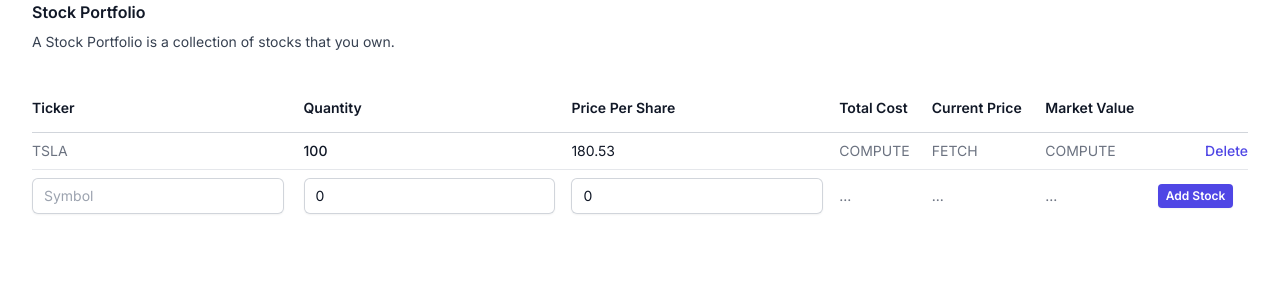
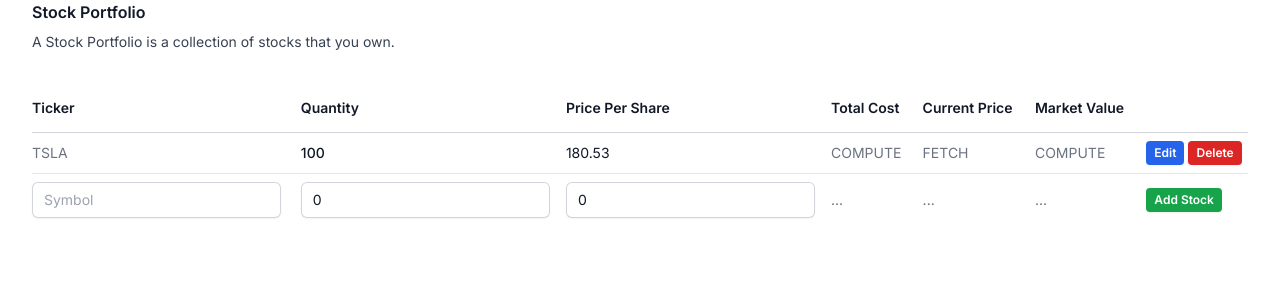
Before and after one commit to Dmitry1007/welf, a Next.js app: page / in a window 1280 px wide. Shown: the top 300 px of the page. Built offline with nearby package versions, Linux system fonts and the light colour scheme.

Commit message:
Style buttons

```diff
--- a/src/app/components/Table.js
+++ b/src/app/components/Table.js
@@ -124,14 +124,19 @@ export default function Table({ data }) {
                         {row.marketValue}
                       </td>
 
-                      <td className="relative whitespace-nowrap py-2 pl-3 pr-4 text-right text-sm font-medium sm:pr-0">
-                        <a
-                          href="#"
-                          className="text-indigo-600 hover:text-indigo-900"
+                      <td className="flex space-x-1 px-2 py-2 text-sm  font-medium sm:pr-0">
+                        <button
+                          type="button"
+                          className="rounded bg-blue-600 px-2 py-1 text-xs font-semibold text-white shadow-sm hover:bg-blue-500 focus-visible:outline focus-visible:outline-2 focus-visible:outline-offset-2 focus-visible:outline-blue-600"
+                        >
+                          Edit
+                        </button>
+                        <button
+                          type="button"
+                          className="rounded bg-red-600 px-2 py-1 text-xs font-semibold text-white shadow-sm hover:bg-red-500 focus-visible:outline focus-visible:outline-2 focus-visible:outline-offset-2 focus-visible:outline-red-600"
                         >
                           Delete
-                          <span className="sr-only">, {index}</span>
-                        </a>
+                        </button>
                       </td>
                     </tr>
                   ))}
@@ -178,7 +183,7 @@ export default function Table({ data }) {
                     <td className="whitespace-nowrap px-2 py-2 text-sm text-gray-500">
                       <button
                         type="submit"
-                        className="rounded bg-indigo-600 px-2 py-1 text-xs font-semibold text-white shadow-sm hover:bg-indigo-500 focus-visible:outline focus-visible:outline-2 focus-visible:outline-offset-2 focus-visible:outline-indigo-600"
+                        className="rounded bg-green-600 px-2 py-1 text-xs font-semibold text-white shadow-sm hover:bg-green-500 focus-visible:outline focus-visible:outline-2 focus-visible:outline-offset-2 focus-visible:outline-green-600"
                       >
                         Add Stock
                       </button>
```
